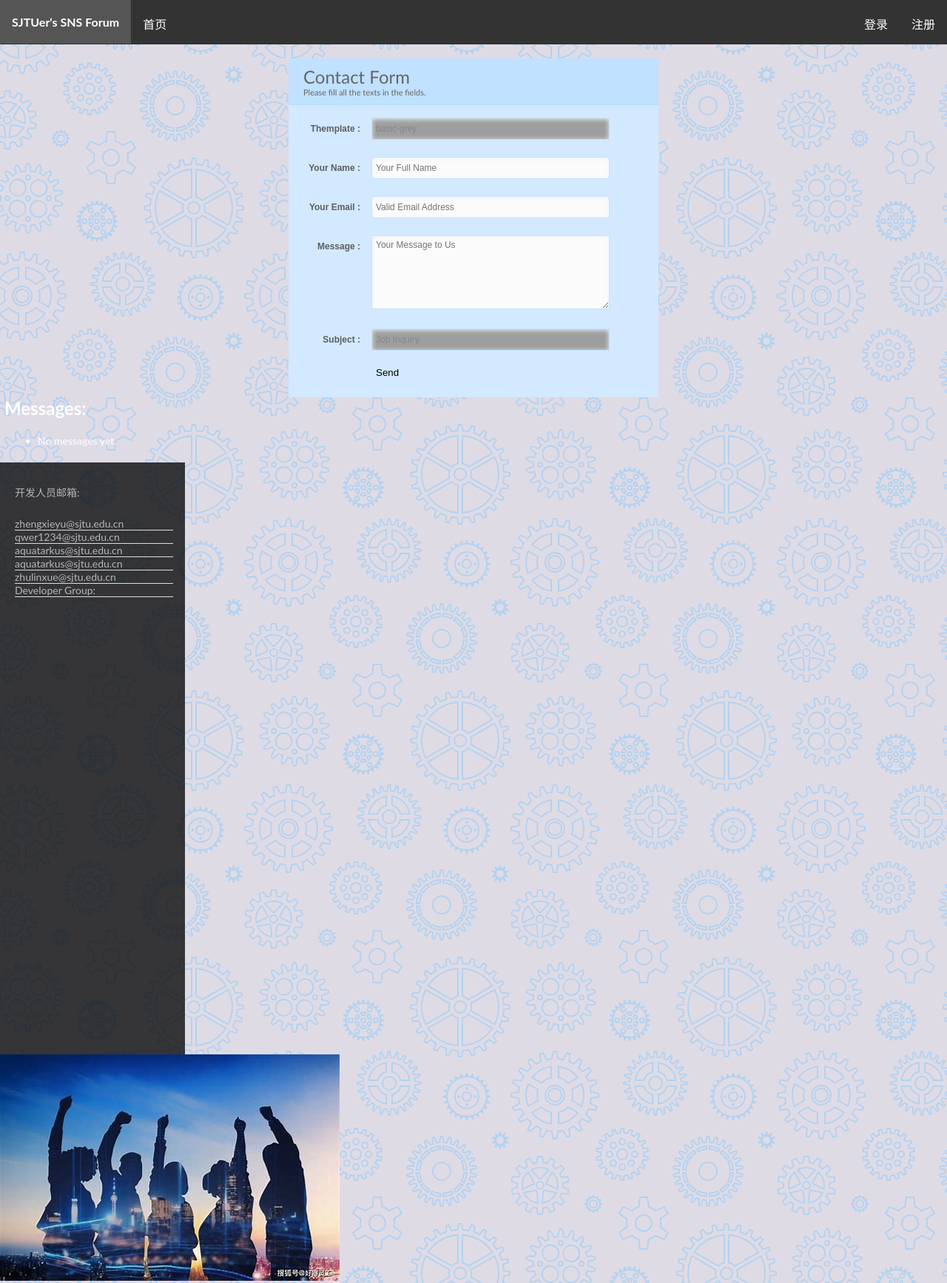
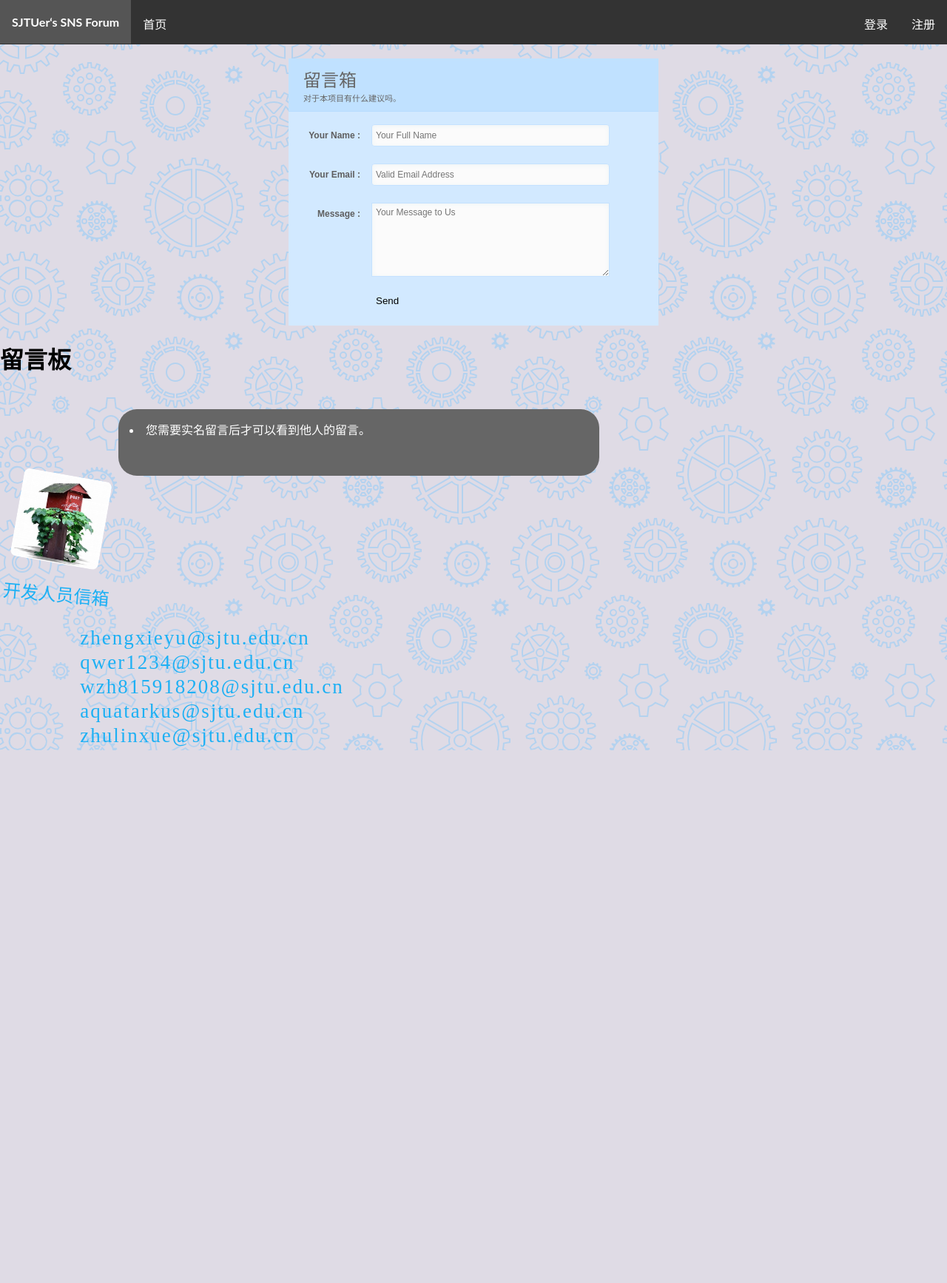
Before and after one commit to huoyanhuoyou/SNS_Forum, a Django app: page /mailbox/ in a window 1280 px wide. Shown: the whole page at 74% size. After the commit the page ends 1014 px from the top, so only its background shows below. Run offline with Django 4.2, Linux system fonts and the light colour scheme; parts of the project's set-up code (start-up, migrations or seed data) failed here and were passed over; some libraries are stand-ins or nearby versions; grey boxes are pictures that could not be loaded.

Commit message:
Add files via upload

```diff
--- a/bbs/templates/bbs/base.html
+++ b/bbs/templates/bbs/base.html
@@ -28,7 +28,7 @@
                     <a href="{% url 'bbs:my_article' %}">我的发帖</a>
                     <a href="{% url 'bbs:my_comment' %}">我的回复</a>
                     <a href="{% url 'chat:my_info' username=user.username %}">个人信息</a>
-		    <a href="{% url 'notif:notiflist' %}">消息列表</a>
+                    <a href="{% url 'notif:notiflist' %}">我的消息</a>
                 </div>
             </div>
         </li>
@@ -53,16 +53,18 @@
                 </div>
             </div>
 
-        </li>0
+        </li>
         <li style="float: right">
+                {% if user.avatar %}
+                <div style="width: 60px; height: 60px;border-radius: 50%;   margin-right: 7px;overflow: hidden;  ">
+                    <img src="{{ user.avatar.url }}" alt="{{username }}'s avatar" style="width: 100%; height: 100%;margin-right: 20px;">
+                </div>
+                {% else %}
+                <div style="width: 60px;height: 60px;border-radius: 50%;   margin-right: 7px; overflow: hidden;" >
+                    <img src=/static/img/path-to-default-avatar.jpg alt="Default avatar" style="width: 100%; height: 100%;margin-right: 20px;">
+                </div>
 
-                <div style="width: 60px; height: 60px;border-radius: 50%;   margin-right: 7px;overflow: hidden;  ">
-                    <img class="user_avatar" src="/static/img/avatar.png" alt="Avatar" style="width: 100%; height: 100%;margin-right: 20px;">
-                </div>
-        </li>
-        <li style="float:right">
-
-                    <input type="file" accept="image/*" id="js_logo_img" class="logo-img-add">
+                {% endif %}
 
         </li>
     {% else %}
--- a/bbs/templates/bbs/mailbox.html
+++ b/bbs/templates/bbs/mailbox.html
@@ -453,6 +453,7 @@ p{
   overflow:auto;
 }
 .header{
+    color: black;
   display:flex;
   justify-content:space-between;
   align-items:center;
@@ -763,6 +764,54 @@ span.extension{
 .star{
   margin-left:6px;
 }
+textarea {width:93%; min-height:60px; overflow:hidden;}
+.artitle{
+    color: #1db0f4;
+    line-height: 1em;
+    letter-spacing: 2px;
+    word-spacing: 0.5em;
+    text-indent: 4em;
+    font-size: 1.3em;
+    font-family: 微软雅黑;
+    padding: 3px 0px;
+    margin: 0px;
+    width: 100%;
+}
+
+.container{
+            padding: 10px;
+            background-color: burlywood;
+            text-align: center;
+            margin: 0 auto;
+        }
+        img{
+            margin:0px -120px 20px 10px;
+            width: 120px;
+            height: 120px;
+            border-radius: 8px;
+            /* 设置图片旋转角度 */
+            -webkit-transform : rotate(5deg);
+            -webkit-transition: -webkit-transform 1s lin;
+
+        }
+        .content{
+            width: 650px;
+            height: 90px;
+            position: relative;
+            left: 160px;
+            background-color: #666;
+            border-radius: 25px;
+            padding: 15px;
+            margin-top: 10px;
+            /* 设置自动换行 */
+            word-wrap: break-word;
+        }
+        .float{
+            float: left;
+        }
+        .clear{
+            clear: both;
+        }
     </style>
 </head>
 <body>
@@ -770,33 +819,11 @@ span.extension{
 {% block content %}
      <form action="{% url 'bbs:mailshow' %}" method="post" class="elegant-aero">
             {% csrf_token %}
-                 <h1>Contact Form
+                 <h1>留言箱
 
-                          <span>Please fill all the texts in the fields.</span>
+                          <span>对于本项目有什么建议吗。</span>
 
                  </h1>
-
-                 <label>
-
-                          <span>Themplate :</span>
-
-                          <select id="template" name="themplate" onchange="changeStyle();">
-
-                                   <option value="basic-grey">basic-grey</option>
-
-                                   <option value="elegant-aero">elegant-aero</option>
-
-                                   <option value="smart-green">smart-green</option>
-
-                                   <option value="white-pink">white-pink</option>
-
-                                   <option value="bootstrap-frm">bootstrap-frm</option>
-
-                                   <option value="dark-matter">dark-matter</option>
-
-                          </select>
-
-                 </label>
 
                  <label>
 
@@ -826,18 +853,6 @@ span.extension{
 
                  <label>
 
-                          <span>Subject :</span><select name="selection">
-
-                                   <option value="Job Inquiry">Job Inquiry</option>
-
-                                   <option value="General Question">General Question</option>
-
-                          </select>
-
-                 </label>
-
-                 <label>
-
                           <span>&nbsp;</span>
 
                           <button type="submit">Send</button>
@@ -845,59 +860,70 @@ span.extension{
                  </label>
 
          </form>
-        <div class="channel-list">
-        <h2>Messages:</h2>
-        <ul>
+
+        <div class="header">
+            <h1>留言板</h1>
+        </div>
         {% for message in messages %}
             <li>
-                <div class="channel-name">
+                <div class="container">
+                    <div class="float">
+                        <img src="/static/img/avatar.png">
+                    </div>
+                    <div id="float">
+                        <div class="content">
                             <p>{{ message.name }} ({{ message.email }})</p>
-                </div>
-                <div class="channel">
+                            <div class="article-content">
                                 <p>{{ message.content }}</p>
                             </div>
                             <div class="time">
                                 <p>{{ message.timestamp }}</p>
                             </div>
+                        </div>
+                    </div>
+                </div>
             </li>
         {% empty %}
-            <div class="channel">
-                <li>No messages yet.</li>
+            <div class="content">
+                <li>您需要实名留言后才可以看到他人的留言。</li>
             </div>
 
         {% endfor %}
         </ul>
+        <div id="container">
+            <div style="margin:0px -120px 20px 10px;width: 180px;height: 180px;border-radius: 8px;-webkit-transform : rotate(5deg);-webkit-transition: -webkit-transform 1s lin;">
+                <img src="/static/img/mailbox.jpg">
+                <p style="font-size: 24px;margin-left: 0px;padding: 5px 0 -30px -11px;color: #1db0f4">开发人员信箱</p>
             </div>
-    <div class="contacts-area">
-        <p class="header">开发人员邮箱: </p>
-        <p class="line">zhengxieyu@sjtu.edu.cn</p>
-        <p class="line">qwer1234@sjtu.edu.cn</p>
-        <p class="line">aquatarkus@sjtu.edu.cn</p>
-        <p class="line">aquatarkus@sjtu.edu.cn</p>
-        <p class="line">zhulinxue@sjtu.edu.cn</p>
-        <p class="line">Developer Group:</p>
+            <div id="float">
+                <div class="artitle">
+                        <p class="artitle">zhengxieyu@sjtu.edu.cn</p>
+                        <p class="artitle">qwer1234@sjtu.edu.cn</p>
+                        <p class="artitle">wzh815918208@sjtu.edu.cn</p>
+                        <p class="artitle">aquatarkus@sjtu.edu.cn</p>
+                        <p class="artitle">zhulinxue@sjtu.edu.cn</p>
                 </div>
-        <img src="/static/img/developer_group_image.jpg" alt="Developer Group">
+            </div>
 
+        </div>
 <script>
+        $.fn.autoHeight = function(){
+                function autoHeight(elem){
+                elem.style.height = 'auto';
+                elem.scrollTop = 0; //防抖动
+                elem.style.height = elem.scrollHeight + 'px';
+                }
+                this.each(function(){
+                autoHeight(this);
+                $(this).on('keyup', function(){
+                autoHeight(this);
+                });
+                });
+        }
+        $('textarea[autoHeight]').autoHeight();
+</script>
 
-                 function changeStyle() {
 
-            var template = document.getElementById("template");
-
-            var index = template.selectedIndex;
-
-            var templatevalue = template.options[index].value;
-
-            var templatecss = document.getElementById("templatecss");
-
-            templatecss.setAttribute("href","css/" + templatevalue + ".css");
-
-            document.getElementsByTagName("form")[0].setAttribute("class",templatevalue);
-
-          }
-
-         </script>
 
 
 {% endblock content %}
--- a/bbs_demo/urls.py
+++ b/bbs_demo/urls.py
@@ -15,12 +15,12 @@ Including another URLconf
 """
 from django.contrib import admin
 from django.urls import path, include
-
+from django.conf import settings
+from django.conf.urls.static import static
 urlpatterns = [
     path('admin/', admin.site.urls),
     path('users/', include('users.urls')),
     path('', include('bbs.urls')),
     path('chat/', include('chat.urls', namespace='chat')),
     path('notif/', include('notif.urls')),
-
-]
+]+ static(settings.MEDIA_URL, document_root=settings.MEDIA_ROOT)
--- a/notif/templates/list.html
+++ b/notif/templates/list.html
@@ -1,6 +1,9 @@
 {% extends "bbs/base.html" %}
 {% load i18n %}
 
+<head>
+      <link rel="stylesheet" type="text/css" href="bu.css">
+</head>
 
 {% block page_title %}{% translate "通知" %}{% endblock %}
 
```
Also changed, not shown: bbs/templates/bbs/article.html (+20 -0 lines), bbs_demo/settings.py (+6 -6 lines), chat/templates/my_info.html (+13 -64 lines), chat/views.py (+4 -15 lines), notif/templates/bu.css (added, +19 -0 lines), notif/templates/send_message.html (+9 -37 lines), static/img/mailbox.jpg (added). Lines whose indentation alone changed are shown as unchanged.
